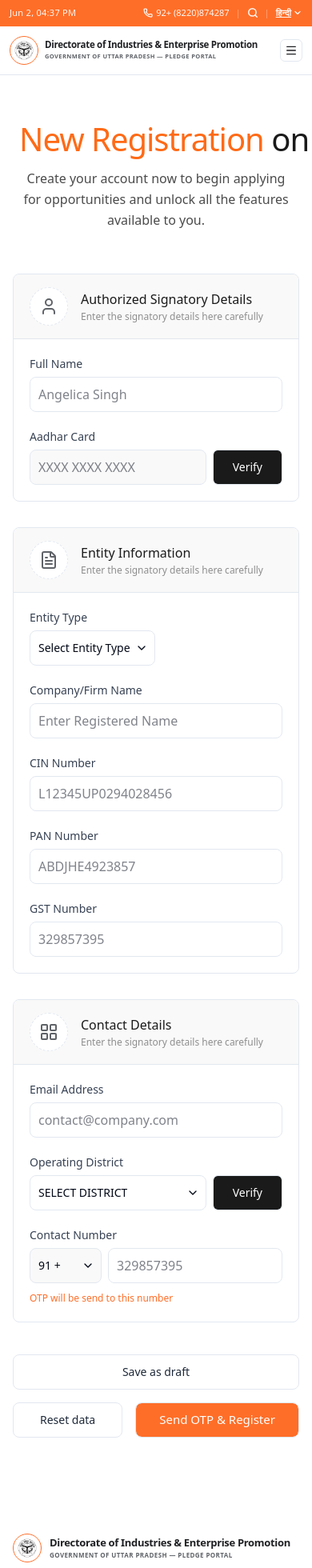
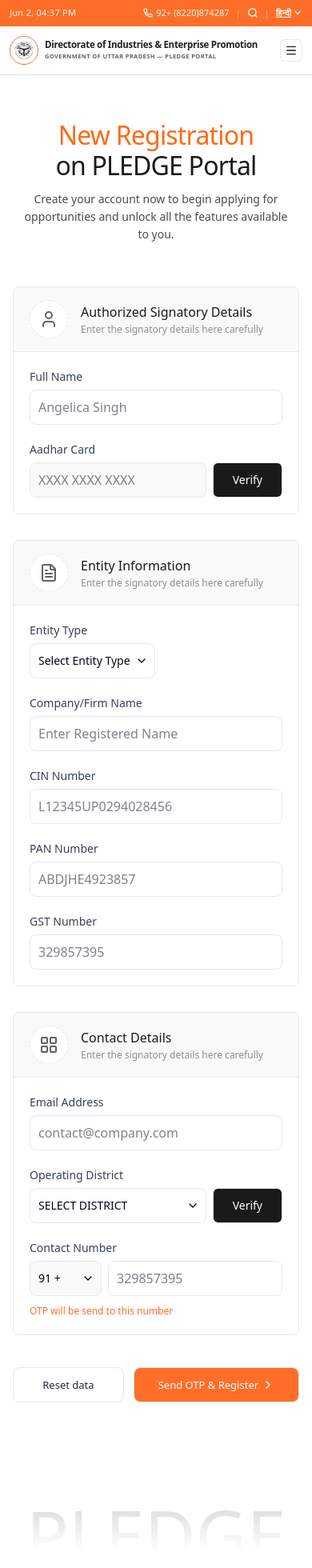
Before and after one commit to Adityas3111N/pledge-portal, a Next.js app: page /register in a window 390 px wide. Shown: the top 1960 px of the page at 80% size. Built offline with nearby package versions, Linux system fonts and the light colour scheme.

Commit message:
style(registration): optimize responsive mobile layout
Adjusted typography size, wrapping, and spacing for mobile. Refined footer action buttons visibility and proportions on small screens. Added chevron icon to submit button to match design specs.

```diff
--- a/src/app/(public)/register/page.tsx
+++ b/src/app/(public)/register/page.tsx
@@ -46,10 +46,10 @@
 
            {/* Heading */}
            <div className="w-full flex flex-col gap-[12px] text-center px-2">
-              <h1 className="font-poppins font-medium text-[40px] leading-[1.2] text-[#1A1A1A] tracking-tight whitespace-nowrap">
-                 <span className="text-[#FF6A16]">{t("registration.pageTitle")}</span> {t("registration.pageSubtitle")}
+              <h1 className="font-poppins font-medium text-[32px] sm:text-[40px] leading-[1.2] text-[#1A1A1A] tracking-tight whitespace-normal sm:whitespace-nowrap max-w-[280px] sm:max-w-none mx-auto">
+                 <span className="text-[#FF6A16]">{t("registration.pageTitle")}</span> <br className="block sm:hidden" /> {t("registration.pageSubtitle")}
               </h1>
-              <p className="font-poppins font-normal text-[16px] leading-[26px] text-[#4B4B4B] max-w-[680px] mx-auto">
+              <p className="font-poppins font-normal text-[14px] sm:text-[16px] leading-[22px] sm:leading-[26px] text-[#4B4B4B] max-w-[680px] mx-auto">
                  {t("registration.pageDesc")}
               </p>
            </div>
--- a/src/components/layout/ConditionalLayout.tsx
+++ b/src/components/layout/ConditionalLayout.tsx
@@ -4,6 +4,7 @@
 import { usePathname } from "next/navigation";
 import Navbar from "@/components/layout/Navbar";
 import Footer from "@/components/layout/Footer";
+import PledgeWatermark from "../home/PledgeWatermark";
 
 export function ConditionalLayout({ children }: { children: React.ReactNode }) {
   const pathname = usePathname();
@@ -15,6 +16,7 @@
       <main className="flex-1">
         {children}
       </main>
+      <PledgeWatermark/>
       <Footer />
     </>
   );
--- a/src/features/auth/components/registration-form.tsx
+++ b/src/features/auth/components/registration-form.tsx
@@ -6,7 +6,7 @@
 import { registrationSchema, RegistrationFormValues } from "../schemas/auth.schema";
 import { useFormPersist } from "@/hooks/useFormPersist";
 import { EntityTypes, Districts } from "@/constants/enums";
-import { User, FileText, LayoutGrid } from "lucide-react";
+import { User, FileText, LayoutGrid, ChevronRight } from "lucide-react";
 
 import { Input } from "@/components/ui/inputFields/input/input";
 import { Select, SelectContent, SelectItem, SelectTrigger, SelectValue } from "@/components/ui/inputFields/select/select";
@@ -202,25 +202,25 @@
           type="button"
           onClick={handleSaveDraft}
           variant="outline"
-          className="h-[44px] w-full sm:w-auto px-8 border-gray-300 text-gray-800 font-medium rounded-lg"
+          className="hidden sm:flex h-[44px] w-full sm:w-auto px-8 border-gray-300 text-gray-800 font-medium rounded-lg"
         >
           {t("registration.saveDraft")}
         </Button>
-        <div className="flex w-full sm:w-[336px] max-w-full h-[44px] gap-[16px]">
+        <div className="flex w-full sm:w-[336px] max-w-full h-[44px] gap-[12px] sm:gap-[16px]">
           <Button
             type="button"
             onClick={handleReset}
             variant="outline"
-            className="h-full flex-1 px-0 border-gray-300 text-gray-800 font-medium rounded-lg"
+            className="h-full flex-1 px-0 border-gray-300 text-gray-800 font-medium rounded-lg text-[13px] sm:text-[14px]"
           >
             {t("registration.resetData")}
           </Button>
           <Button
             type="submit"
             disabled={isSubmitting}
-            className="h-full flex-[1.5] px-0 bg-brand-primary hover:bg-brand-primary/90 text-white font-medium rounded-lg text-[15px] sm:text-[16px] whitespace-nowrap"
+            className="h-full flex-[1.5] sm:flex-[1.8] px-0 bg-brand-primary hover:bg-brand-primary/90 text-white font-medium rounded-lg text-[13px] sm:text-[15px] whitespace-nowrap flex items-center justify-center gap-1"
           >
-            {t("registration.sendOtp")}
+            {t("registration.sendOtp")} <ChevronRight className="w-4 h-4" />
           </Button>
         </div>
       </div>
```
